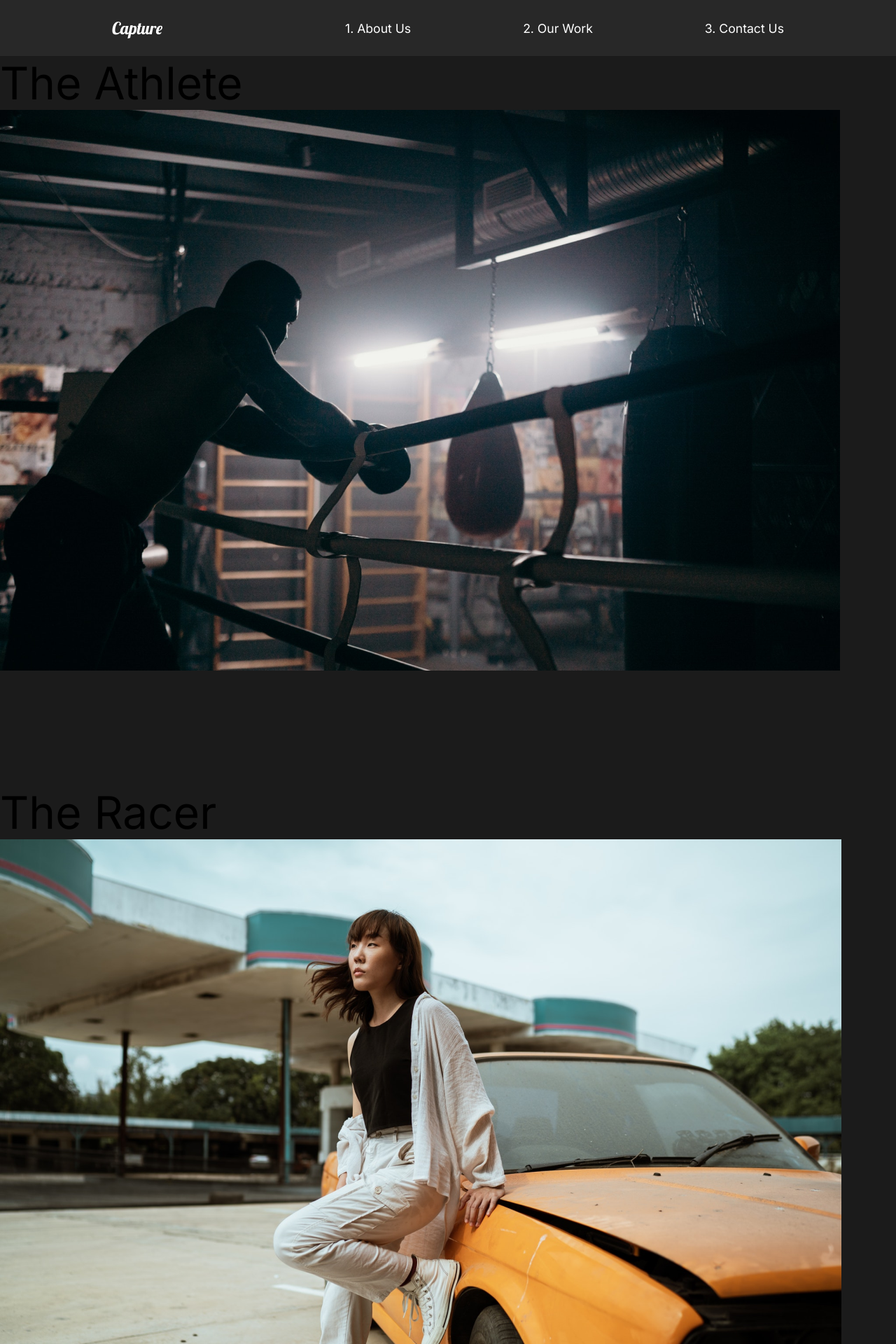
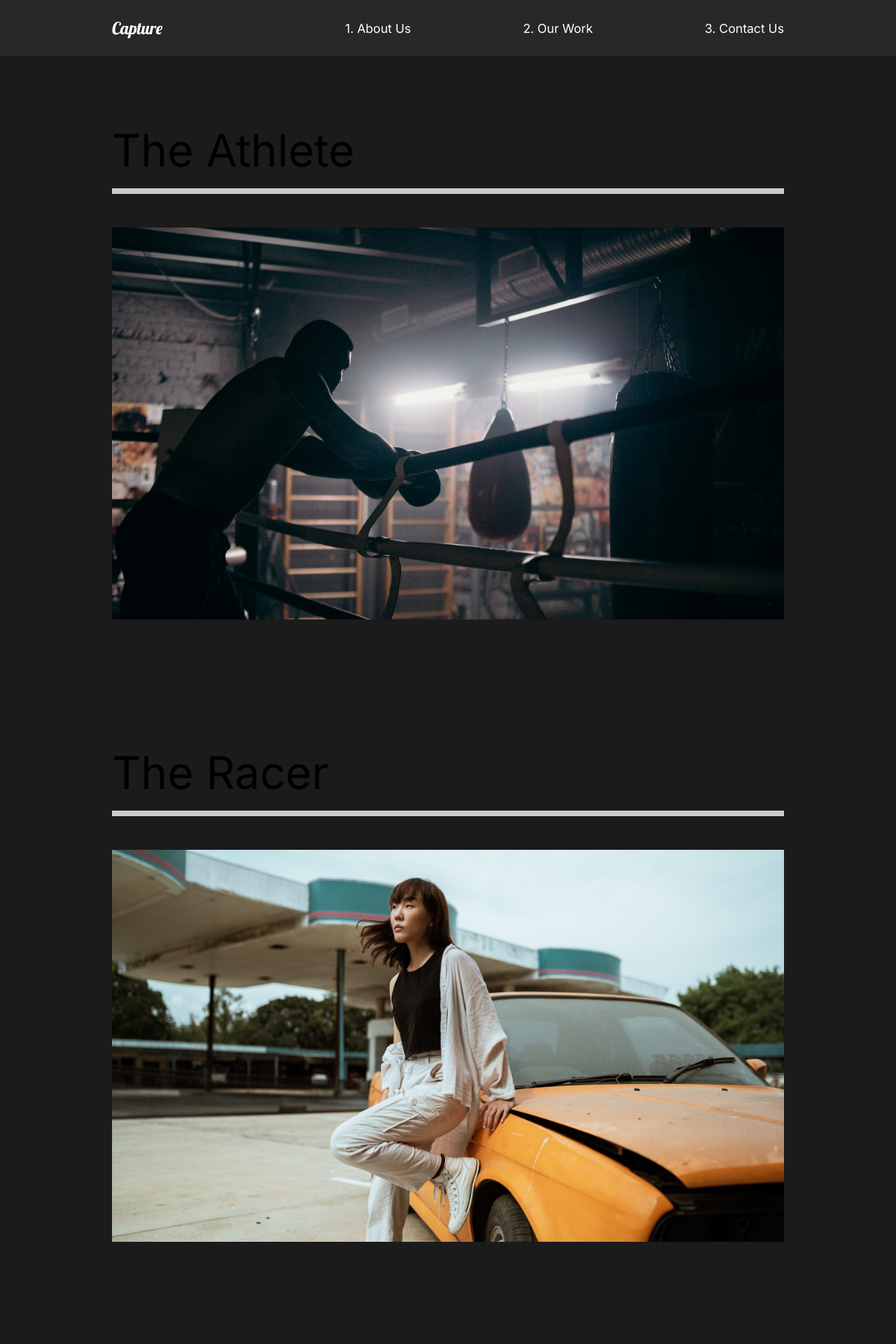
Before and after one commit to htehrani98/capture, a React (Create React App) app: page /work in a window 1280 px wide. Shown: the top 1920 px of the page at 70% size. Built offline with nearby package versions, Linux system fonts and the light colour scheme.

Commit message:
10. Our Work

```diff
--- a/src/pages/OurWork.js
+++ b/src/pages/OurWork.js
@@ -12,21 +12,21 @@
       <Movie>
         <h2>The Athlete</h2>
         <div className="line"></div>
-        <Link>
+        <Link to="">
           <img src={athlete} alt="Athlete" />
         </Link>
       </Movie>
       <Movie>
         <h2>The Racer</h2>
         <div className="line"></div>
-        <Link>
+        <Link to="">
           <img src={theracer} alt="theracer" />
         </Link>
       </Movie>
       <Movie>
         <h2>Good Times</h2>
         <div className="line"></div>
-        <Link>
+        <Link to="">
           <img src={goodtimes} alt="Athlete" />
         </Link>
       </Movie>
@@ -36,9 +36,24 @@
 
 const Work = styled.div`
   min-height: 100vh;
+  overflow: hidden;
+  padding: 5rem 10rem;
+  h2 {
+    padding: 1rem 0rem;
+  }
 `;
 const Movie = styled.div`
   padding-bottom: 10rem;
+  .line {
+    height: 0.5rem;
+    background: #ccc;
+    margin-bottom: 3rem;
+  }
+  img {
+    width: 100%;
+    height: 70vh;
+    object-fit: cover;
+  }
 `;
 
 export default OurWork;
```
